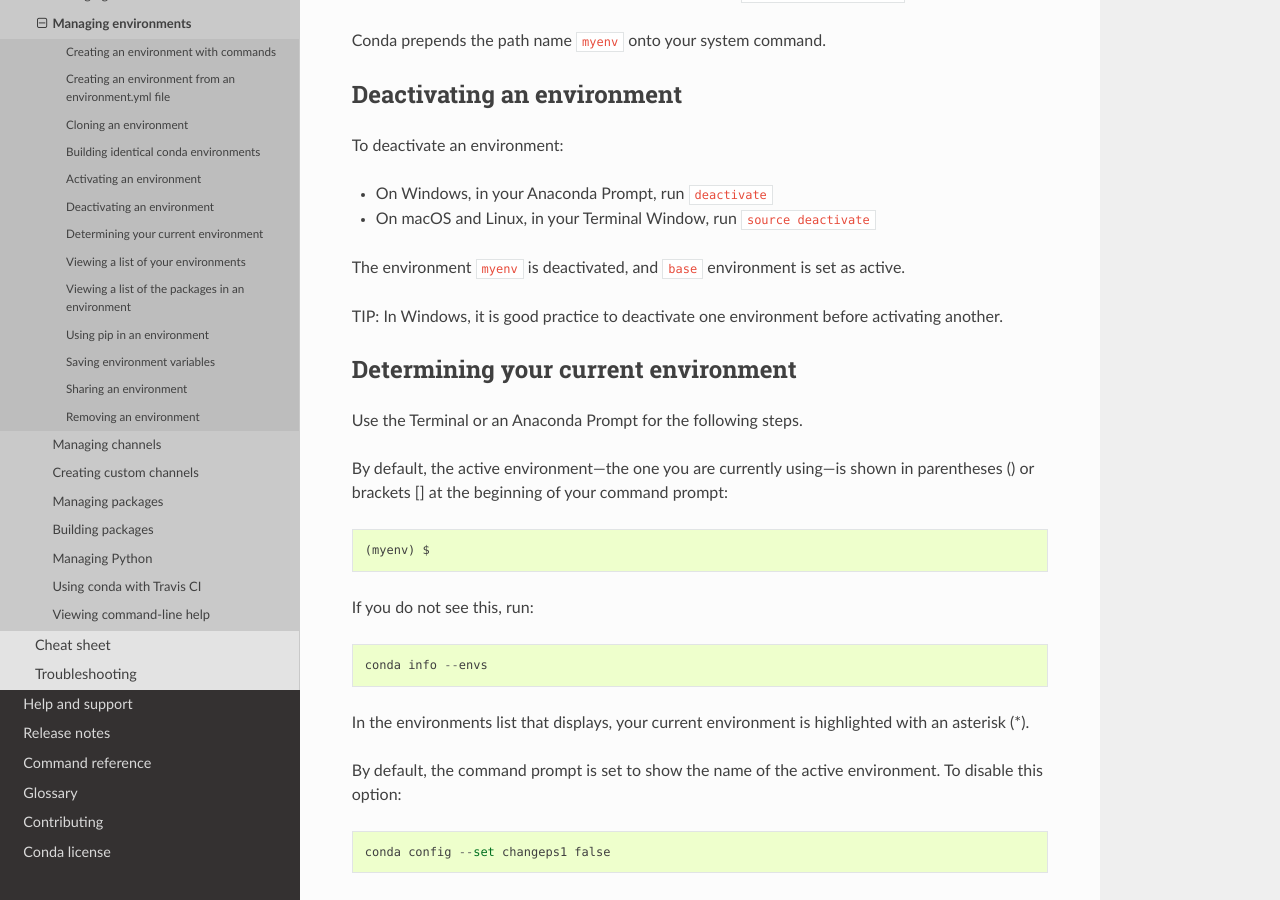
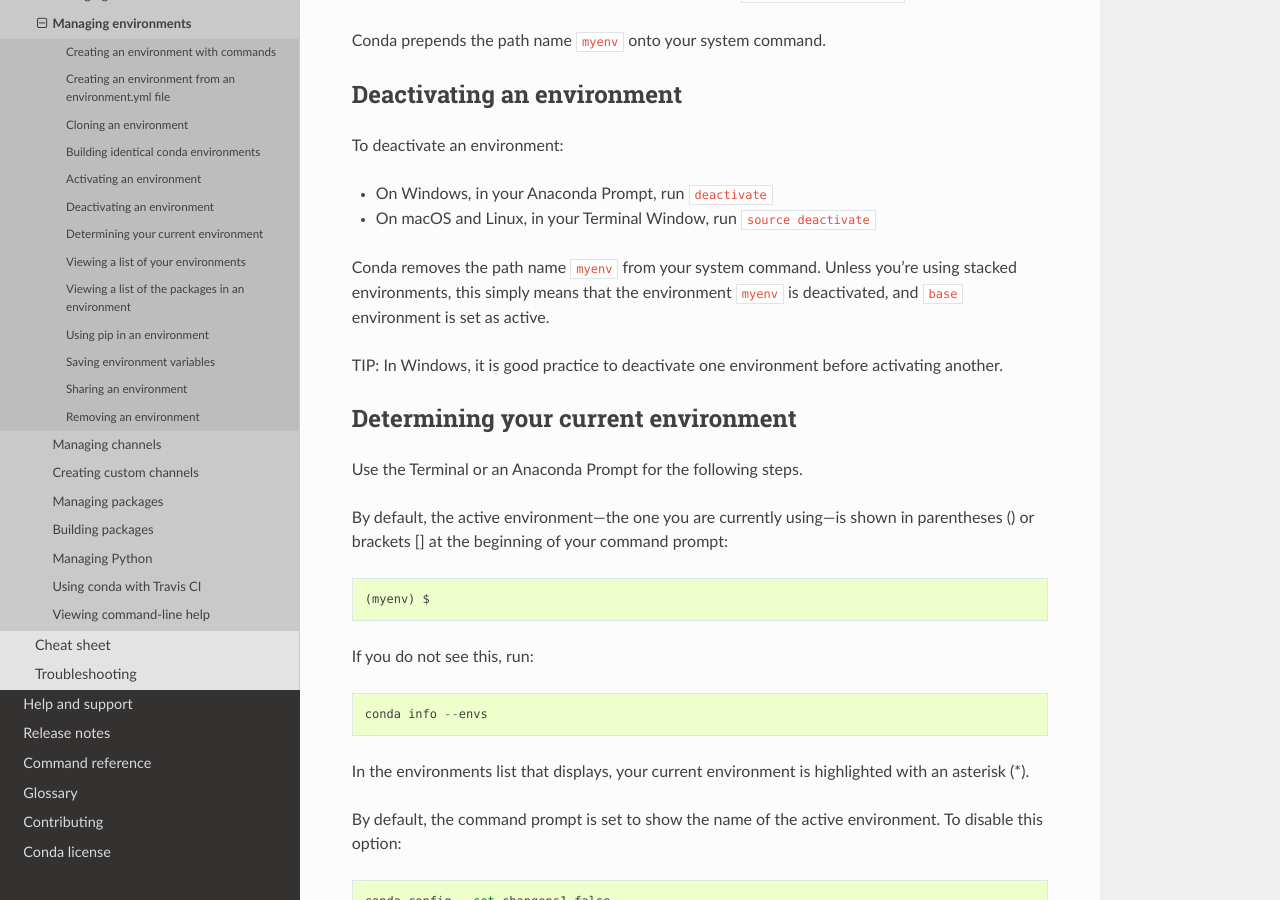
Before and after one commit to conda/conda-docs, a Sphinx documentation site: the page built from docs/source/user-guide/tasks/manage-environments.rst, in a window 1280 px wide and 900 px high, scrolled down 4468 px. Built offline with Sphinx 7.4.7 and the Read the Docs theme 2.0.0, drawn with Linux system fonts in a browser that asks for light colours.

Commit message:
added a note about stacked environments

```diff
--- a/docs/source/user-guide/tasks/manage-environments.rst
+++ b/docs/source/user-guide/tasks/manage-environments.rst
@@ -247,7 +247,7 @@
 
 * On macOS and Linux, in your Terminal Window, run ``source deactivate``
 
-The environment ``myenv`` is deactivated, and ``base`` environment is set as active.
+Conda removes the path name ``myenv`` from your system command. Unless you're using stacked environments, this simply means that the environment ``myenv`` is deactivated, and ``base`` environment is set as active.
 
 TIP: In Windows, it is good practice to deactivate one
 environment before activating another.
```
